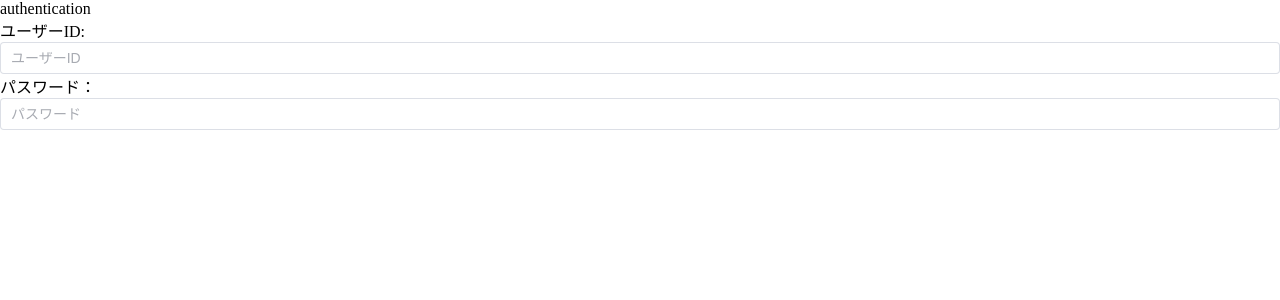
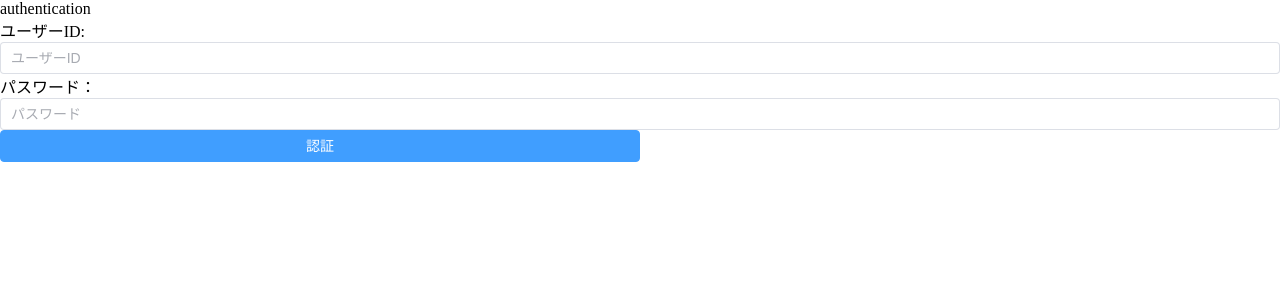
Before and after one commit to hey-intern-2022-coffee/STORES-mng, a Vue app: page /authentication in a window 1280 px wide. Shown: the top 300 px of the page. Built offline with nearby package versions, Linux system fonts and the light colour scheme.

Commit message:
ADD: auth VM

```diff
--- a/package.json
+++ b/package.json
@@ -21,6 +21,7 @@
     "eslint": "^8.23.0",
     "html2canvas": "^1.4.1",
     "pinia": "^2.0.22",
+    "pinia-plugin-persist": "^1.0.0",
     "prettier": "^2.7.1",
     "qrcode": "^1.5.1",
     "vue": "^3.2.37",
--- /dev/null
+++ b/src/modules/authentication/index.ts
@@ -0,0 +1,26 @@
+import { ref } from 'vue'
+import { useRouter } from 'vue-router'
+import { useAuthStore } from '../../store/auth'
+
+export const useAuthentication = () => {
+  const userInfo = ref({
+    nameOrId: '',
+    pass: ''
+  })
+  const isLoading = ref(false)
+  const formatter = (value: string) => value
+  // `${value}`.replace(/\B(?=(\d{3})+(?!\d))/g, ',')
+  const parser = (value: string) => value.replace(/\$\s?|(,*)/g, '')
+  const store = useAuthStore()
+  const router = useRouter()
+  const auth = () => {
+    const isValidNameOrId =
+      import.meta.env.VITE_USER_ID == userInfo.value.nameOrId
+    const isValidPass = import.meta.env.VITE_USER_PASS == userInfo.value.pass
+    if (isValidNameOrId && isValidPass) {
+      store.setIsAuthenticated() // 認証済
+      router.push({ name: 'home' })
+    }
+  }
+  return { userInfo, formatter, parser, auth, isLoading }
+}
--- a/src/pages/authentication.vue
+++ b/src/pages/authentication.vue
@@ -1,13 +1,8 @@
 <script setup lang="ts">
-import { ref } from 'vue'
+import { useAuthentication } from '../modules/authentication'
+import ButtonWithLoading from '@/components/ButtonWithLoading.vue'
 
-const userInfo = ref({
-  nameOrId: '',
-  pass: ''
-})
-const formatter = (value: string) => value
-// `${value}`.replace(/\B(?=(\d{3})+(?!\d))/g, ',')
-const parser = (value: string) => value.replace(/\$\s?|(,*)/g, '')
+const { userInfo, formatter, parser, auth, isLoading } = useAuthentication()
 </script>
 
 <template>
@@ -17,9 +12,8 @@ const parser = (value: string) => value.replace(/\$\s?|(,*)/g, '')
     <el-input
       id="userId"
       v-model="userInfo.nameOrId"
+      type="id"
       placeholder="ユーザーID"
-      :formatter="formatter"
-      :parser="parser"
     />
     <label for="userPass"> パスワード： </label>
     <el-input
@@ -28,6 +22,16 @@ const parser = (value: string) => value.replace(/\$\s?|(,*)/g, '')
       type="password"
       placeholder="パスワード"
       show-password
+      @keypress:enter="auth"
+    />
+  </div>
+  <div>
+    <ButtonWithLoading
+      :text="'認証'"
+      :click-method="auth"
+      :custom-style="'width: 50vw;height: auto;'"
+      :is-loading="isLoading"
+      class="btn"
     />
   </div>
 </template>
--- a/src/router/index.ts
+++ b/src/router/index.ts
@@ -3,6 +3,7 @@ import { createRouter, createWebHistory, RouteRecordRaw } from 'vue-router'
 const routes: RouteRecordRaw[] = [
   {
     path: '/authentication',
+    name: 'authentication',
     component: () =>
       import(
         /* webpackChunkName: "authentication" */ '@/pages/authentication.vue'
--- /dev/null
+++ b/src/store/auth.ts
@@ -0,0 +1,23 @@
+import { defineStore } from 'pinia'
+
+export const useAuthStore = defineStore('auth', {
+  state: () => ({ authenticated: false, reAuth: false }),
+  getters: {
+    getAuthenticated: state => state.authenticated,
+    getIsReAuth: state => state.reAuth
+  },
+  actions: {
+    setIsAuthenticated() {
+      this.authenticated = true
+      this.reAuth = false // falseにしておく
+    },
+    setReAuth() {
+      // 再認証時はこちら。
+      this.authenticated = false
+      this.reAuth = true
+    }
+  },
+  persist: {
+    enabled: true
+  }
+})
--- a/tsconfig.json
+++ b/tsconfig.json
@@ -12,7 +12,7 @@
     "esModuleInterop": true,
     "lib": ["ESNext", "DOM"],
     "skipLibCheck": true,
-    "types": ["element-plus/global"]
+    "types": ["element-plus/global", "pinia-plugin-persist"]
   },
   "include": ["src/**/*.ts", "src/**/*.d.ts", "src/**/*.tsx", "src/**/*.vue"],
   "references": [{ "path": "./tsconfig.node.json" }]
```
Also changed, not shown: src/middleware/index.ts (added, +12 -0 lines), 2 other files (tests, documents, lock files or other folders).
